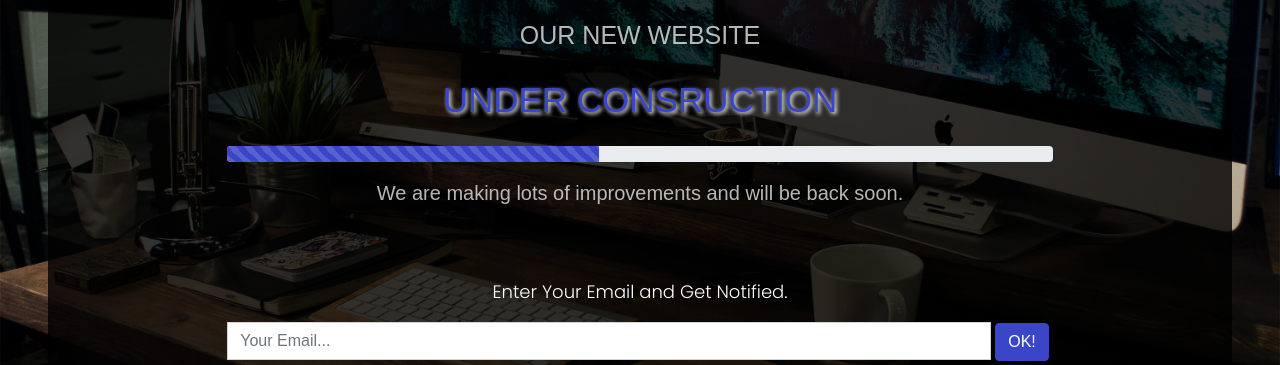
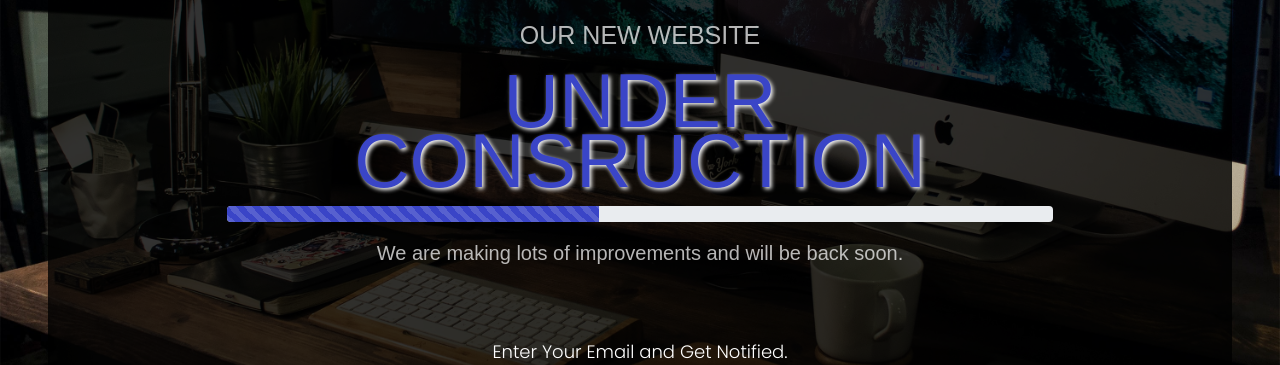
Before and after one commit to BusraCeval/ekstrai-website, a plain HTML site: page index.html in a window 1280 px wide. Shown: the part 348-713 px from the top of the page. Drawn offline with nearby package versions, Linux system fonts and the light colour scheme; a web font is replaced by a local one.

Commit message:
changing modified

```diff
--- a/index.html
+++ b/index.html
@@ -47,7 +47,7 @@
         <div class="content">
           <div class="col-12 col-md-12 col-sm-12">
             <p class="enter" key=1>our new website</p>
-            <h1 key=2>under consructıon</h1>
+            <h1 style="font-size:6vw;" key=2>under consructıon</h1>
           </div>
           <div class="progress my-3">
             <div class="progress-bar progress-bar-striped progress-bar-animated" role="progressbar" aria-valuenow="75"
```
